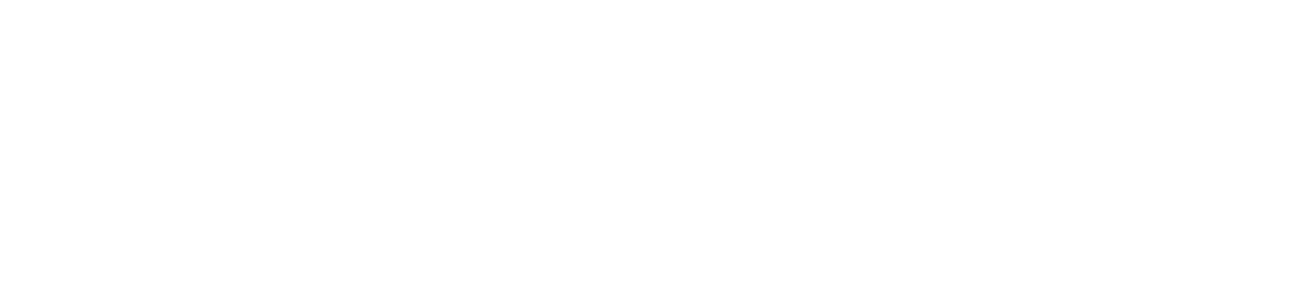
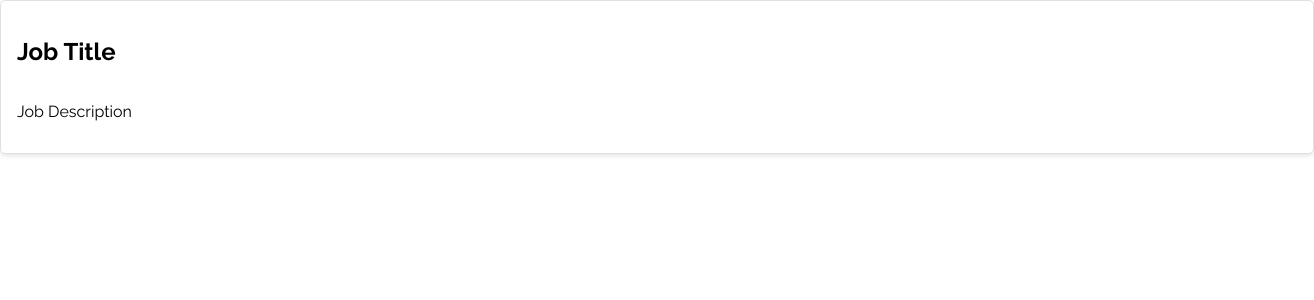
Before and after one commit to BiancaMRV/jobfinder, a React (Vite) app in the folder client/: page /JobCard in a window 1280 px wide. Before the commit this address had no page. Shown: the top 300 px of the page, 1314 px wide, since content can reach past the window. Built offline with nearby package versions, Linux system fonts and the light colour scheme.

Commit message:
job card

```diff
--- a/client/src/App.tsx
+++ b/client/src/App.tsx
@@ -9,11 +9,13 @@
 import RecommendedJobs from "./components/jobs/RecommendedJobs/RecommendedJobs";
 import { FiltersInterface } from "./components/jobs/FiltersInterface/FiltersInterface";
 import HomePage from "./components/jobs/HomePage/HomePage";
+import JobCard from "./components/jobs/JobCard/JobCard";
 
 function App() {
   return (
     <Router>
       <Routes>
+        <Route path="/JobCard" element={<JobCard />} />
         <Route path="/" element={<HomePage />} />
         <Route path="/FiltersInterface" element={<FiltersInterface />} />
         <Route path="/RecommendedJobs" element={<RecommendedJobs />} />
--- a/client/src/components/jobs/JobCard/JobCard.module.css
+++ b/client/src/components/jobs/JobCard/JobCard.module.css
@@ -0,0 +1,11 @@
+.jobCard {
+  display: flex;
+  flex-direction: column;
+  justify-content: space-between;
+  width: 100%;
+  height: 100%;
+  padding: 1rem;
+  border: 1px solid #e0e0e0;
+  border-radius: 5px;
+  box-shadow: 0 2px 4px rgba(0, 0, 0, 0.1);
+}
--- a/client/src/components/jobs/JobCard/JobCard.tsx
+++ b/client/src/components/jobs/JobCard/JobCard.tsx
@@ -0,0 +1,10 @@
+import styles from "./JobCard.module.css";
+
+export default function JobCard() {
+  return (
+    <div className={styles.jobCard}>
+      <h2>Job Title</h2>
+      <p>Job Description</p>
+    </div>
+  );
+}
```
